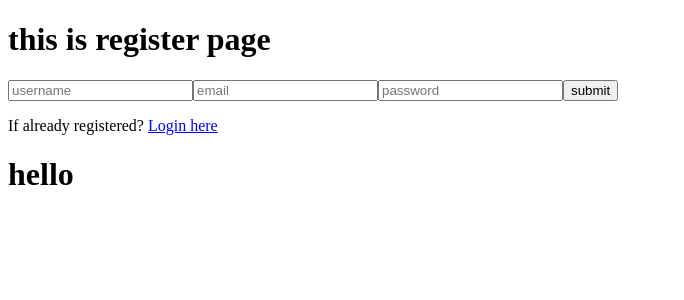
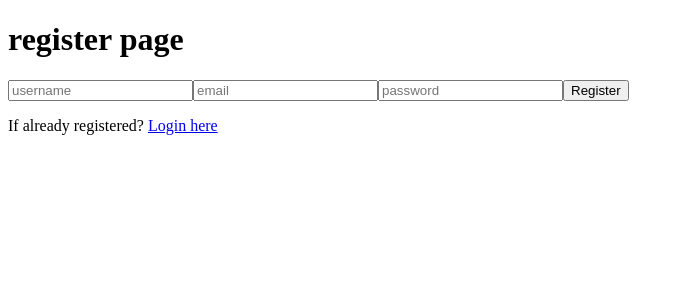
Before and after one commit to DhruvSachaniya/Chat-client, a React (Create React App) app in the folder chat-client-dev/: page /register in a window 1280 px wide. Shown: the top 300 px of the page, without its empty margins (0-684 px from the left). Built offline with nearby package versions, Linux system fonts and the light colour scheme.

Commit message:
[fix]: register

```diff
--- a/chat-client-dev/package.json
+++ b/chat-client-dev/package.json
@@ -2,6 +2,7 @@
   "name": "chat-client-dev",
   "version": "0.1.0",
   "private": true,
+  "proxy": "http://localhost:5000",
   "dependencies": {
     "@testing-library/jest-dom": "^5.17.0",
     "@testing-library/react": "^13.4.0",
--- a/chat-client-dev/src/App.js
+++ b/chat-client-dev/src/App.js
@@ -1,17 +1,27 @@
-import { BrowserRouter, Routes, Route } from "react-router-dom";
-import About from "./componets/Register";
+import { BrowserRouter, Routes, Route, Link } from "react-router-dom";
+import Register from "./componets/Register";
 import Login from "./componets/Login";
+
+function RegisterOrLogin() {
+  return (
+    <>
+      <Link to="/register">Register</Link>
+      <br />
+      <Link to="/login">Login</Link>
+    </>
+  );
+};
 
 function App() {
   return (
     <>
-    <BrowserRouter>
+      <BrowserRouter>
         <Routes>
-          <Route path="/register" element={<About/>}/>
-          <Route path="/login" element={<Login/>}/>
+          <Route path="/" element={<RegisterOrLogin />} />
+          <Route path="/register" element={<Register />} />
+          <Route path="/login" element={<Login />} />
         </Routes>
-    </BrowserRouter>
-      <h1>hello</h1>
+      </BrowserRouter>
     </>
   );
 }
--- a/chat-client-dev/src/componets/Register.jsx
+++ b/chat-client-dev/src/componets/Register.jsx
@@ -1,75 +1,79 @@
 import { useState } from "react";
-import axios from 'axios';
+import axios from "axios";
 import { Link } from "react-router-dom";
 
-export default function About () {
-    const [inputText, setInputText] = useState("");
-    const [inputEmail, setInputEmail] = useState("");
-    const [inputPassword, setInputPassword] = useState("");
-    const [responsemess, setresponsemess] = useState("");
+export default function Register() {
+  const [cradentials, setCradentials] = useState({
+    username: "",
+    email: "",
+    password: "",
+  });
 
+  function handleChange(event) {
+    const { name, value } = event.target;
 
-    function handleinput (event) {
-        const {name, value} = event.target;
-        if(name === "username") {
-            setInputText(value);
-        } else if (name === "email") {
-            setInputEmail(value);
-        } else if (name === "password") {
-            setInputPassword(value);
+    setCradentials((prevValue) => {
+      return {
+        ...prevValue,
+        [name]: value,
+      };
+    });
+  }
+
+  async function handleRegister() {
+    try {
+      await axios({
+        url: "/auth/register",
+        method: "post",
+        headers: {
+          "Content-Type": "application/json",
+        },
+        data: JSON.stringify({
+          username: cradentials.username,
+          email: cradentials.email,
+          password: cradentials.password,
+        }),
+      });
+      setCradentials({
+        username: "",
+        email: "",
+        password: "",
+      });
+    } catch (err) {
+      console.log("error");
     }
   }
 
-    async function sendingdata(username, email, password) {
-        console.log("clicked");
-        try {
-          const response = await axios.post("http://localhost:5000/auth/register", {
-            username: username,
-            email: email,
-            password: password,
-          });
-          setresponsemess(JSON.stringify(response.data));
-        } catch (error) {
-          console.error("Error sending data:", error);
-        }
-      }
-
-    return(
-        <div>
-            <h1>this is register page</h1>
-            <div>
+  return (
+    <>
+      <h1>register page</h1>
+      <form onSubmit={handleRegister}>
         <input
           name="username"
           placeholder="username"
-                onChange={handleinput}
+          onChange={handleChange}
           type="text"
-                value={inputText}
+          value={cradentials.username}
         />
         <input
           name="email"
           placeholder="email"
-                onChange={handleinput}
+          onChange={handleChange}
           type="email"
-                value={inputEmail}
+          value={cradentials.email}
         />
         <input
           name="password"
           placeholder="password"
-                onChange={handleinput}
+          onChange={handleChange}
           type="password"
-                value={inputPassword}
+          value={cradentials.password}
         />
-                <button onClick={() => sendingdata(inputText, inputEmail, inputPassword)} type="submit">
-                    submit
-                </button>
-                <p>If already registered? <Link to="/login">Login here</Link></p>
-                {responsemess && (
-                    <div>
-                        <p>{responsemess}</p><Link to="/login">Go to login page</Link>
-                    </div>
-                )}
-
-            </div>
-        </div>
+        <button type="submit">Register</button>
+      </form>
+      <p>
+        If already registered? <Link to="/login">Login here</Link>
+      </p>
+    </>
   );
 }
```
Lines whose indentation alone changed are shown as unchanged.
